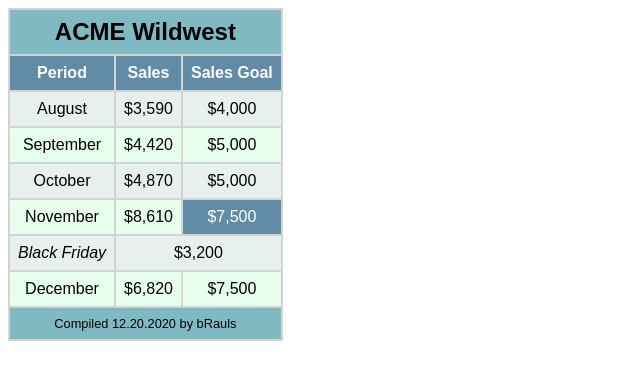
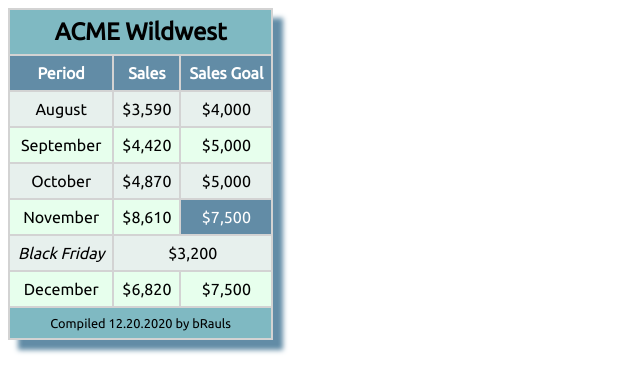
Before and after one commit to mariaconsueloj/mariaconsueloj.github.io, a plain HTML site: page lesson8/tablebuild.html in a window 1280 px wide. Shown: the whole page, without its empty margins (0-640 px from the left). Drawn offline with Linux system fonts and the light colour scheme.

Commit message:
lesson81

```diff
--- a/lesson8/css/color.css
+++ b/lesson8/css/color.css
@@ -1,6 +1,5 @@
-html {
-    font-family: Ubuntu, sans-serif;
-    text-align: center;
+body {
+    font-family: 'Ubuntu', sans-serif;
 }
 
 table,
@@ -10,6 +9,10 @@ td {
     text-align: center;
     border-collapse: collapse;
     padding: 8px;
+}
+
+table {
+    box-shadow: 10px 10px 5px #628ca6;
 }
 
 thead tr td {
--- a/lesson8/tablebuild.html
+++ b/lesson8/tablebuild.html
@@ -5,8 +5,9 @@
     <meta charset="UTF-8">
     <meta name="viewport" content="widtr=device-widtr, initial-scale=1.0">
     <meta http-equiv="X-UA-Compatible" content="ie=edge">
+    <link href="https://fonts.googleapis.com/css?family=Ubuntu&display=swap" rel="stylesheet">
     <link type="text/css" rel="stylesheet" href="css/color.css" />
-    <title>Document</title>
+    <title>Table Build</title>
 </head>
 
 <body>
```
